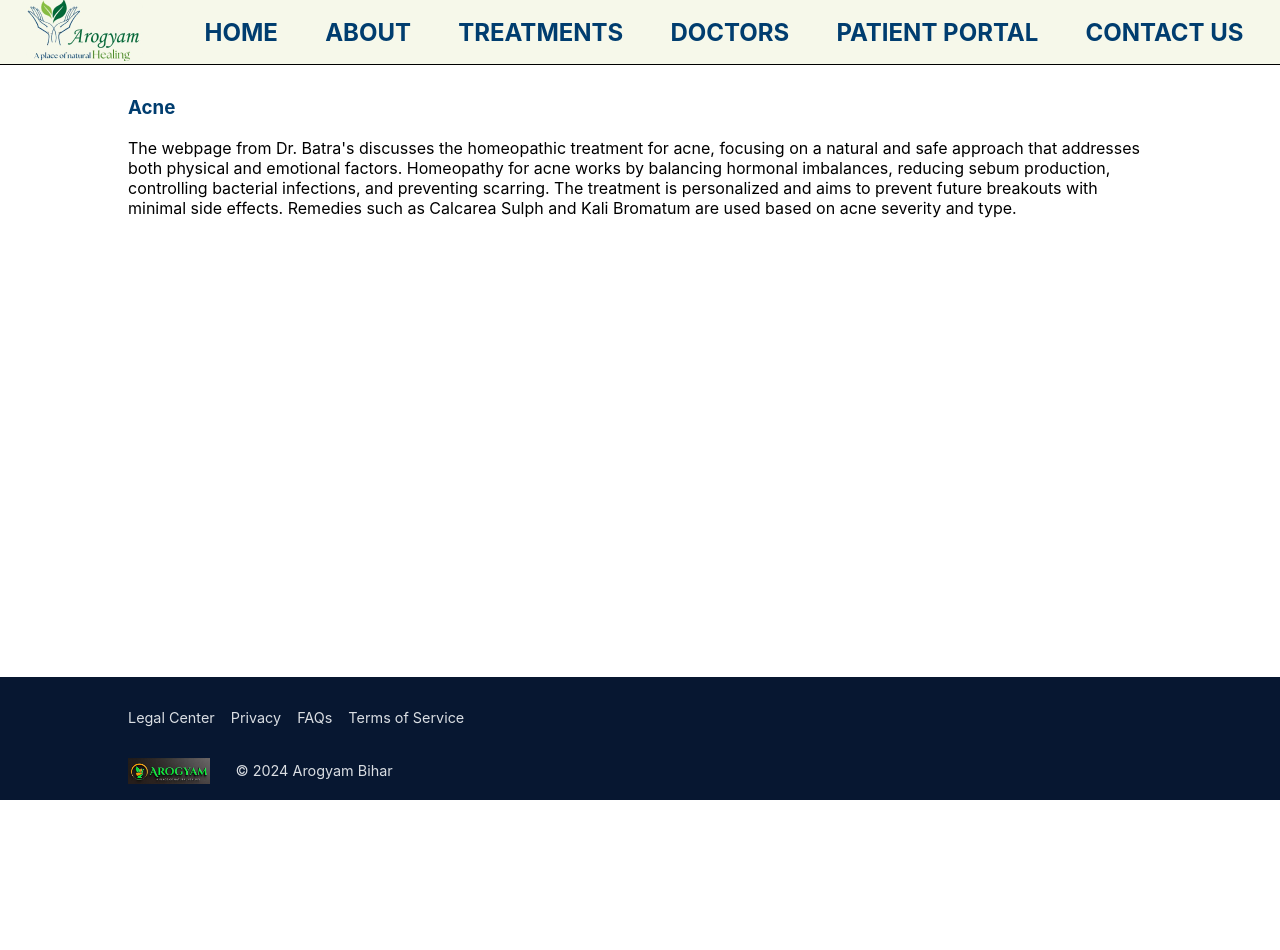
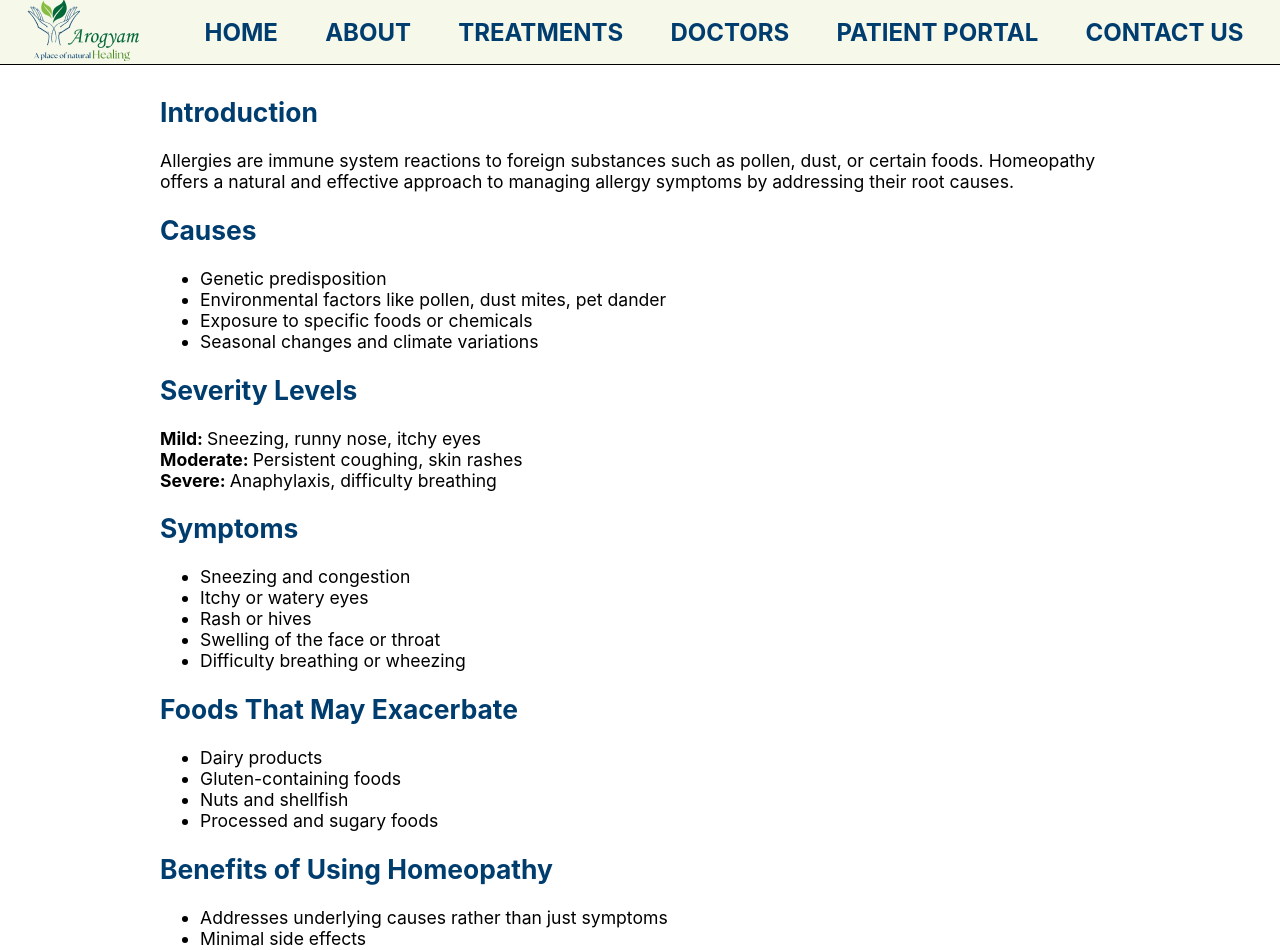
Before and after one commit to imf-ali/Arogyam-web, a React (Create React App) app: page /treatments/acne-treatment in a window 1280 px wide. Shown: the top 950 px of the page. Before the commit the page ends 800 px from the top, so only its background shows below. Built offline with nearby package versions, Linux system fonts and the light colour scheme; no server answers.

Commit message:
some more changes

```diff
--- a/src/assets/treatments.json
+++ b/src/assets/treatments.json
@@ -4,19 +4,129 @@
       "id": 1,
       "name": "Acne",
       "path": "acne-treatment",
-      "description": "The webpage from Dr. Batra's discusses the homeopathic treatment for acne, focusing on a natural and safe approach that addresses both physical and emotional factors. Homeopathy for acne works by balancing hormonal imbalances, reducing sebum production, controlling bacterial infections, and preventing scarring. The treatment is personalized and aims to prevent future breakouts with minimal side effects. Remedies such as Calcarea Sulph and Kali Bromatum are used based on acne severity and type."
+      "data": {
+        "Introduction": "Allergies are immune system reactions to foreign substances such as pollen, dust, or certain foods. Homeopathy offers a natural and effective approach to managing allergy symptoms by addressing their root causes.",
+        "Causes": [
+          "Genetic predisposition",
+          "Environmental factors like pollen, dust mites, pet dander",
+          "Exposure to specific foods or chemicals",
+          "Seasonal changes and climate variations"
+        ],
+        "Severity Levels": {
+          "Mild": "Sneezing, runny nose, itchy eyes",
+          "Moderate": "Persistent coughing, skin rashes",
+          "Severe": "Anaphylaxis, difficulty breathing"
+        },
+        "Symptoms": [
+          "Sneezing and congestion",
+          "Itchy or watery eyes",
+          "Rash or hives",
+          "Swelling of the face or throat",
+          "Difficulty breathing or wheezing"
+        ],
+        "Foods That May Exacerbate": [
+          "Dairy products",
+          "Gluten-containing foods",
+          "Nuts and shellfish",
+          "Processed and sugary foods"
+        ],
+        "Benefits of Using Homeopathy": [
+          "Addresses underlying causes rather than just symptoms",
+          "Minimal side effects",
+          "Personalized treatment tailored to individual needs",
+          "Supports overall immune system health"
+        ],
+        "Homeopathy Treatment": {
+          "Allium Cepa": "Ideal for allergies with watery discharge and burning sensations.",
+          "Natrum Muriaticum": "Suitable for seasonal allergies with emotional stress factors.",
+          "Arsenicum Album": "Best for allergies accompanied by anxiety and restlessness."
+        }
+      }
     },
     {
       "id": 2,
       "name": "Allergic Rhinitis",
       "path": "allergic-rhinitis",
-      "description": "Homeopathy is effective in treating allergic rhinitis by boosting the immune system and reducing hypersensitivity to allergens. It aims to address both physical and emotional symptoms, providing long-term relief without side effects like conventional treatments (antihistamines). Dr. Batra's offers personalized homeopathic treatment, which has shown a 96.3% success rate in treating respiratory conditions like allergic rhinitis. The treatment helps reduce attack frequency and severity while improving quality of life."
+      "data": {
+        "Introduction": "Allergic rhinitis is an immune system reaction to airborne allergens like pollen, dust, or mold. Homeopathy helps in managing allergic rhinitis by addressing both acute symptoms and underlying immune imbalances.",
+        "Causes": [
+          "Pollen from trees, grass, and weeds",
+          "Dust mites",
+          "Pet dander",
+          "Mold spores"
+        ],
+        "Severity Levels": {
+          "Mild": "Sneezing and runny nose",
+          "Moderate": "Nasal congestion, itchy throat",
+          "Severe": "Sinus infections, breathing difficulties"
+        },
+        "Symptoms": [
+          "Sneezing",
+          "Congestion",
+          "Itchy eyes and throat",
+          "Coughing",
+          "Postnasal drip"
+        ],
+        "Foods That May Exacerbate": [
+          "Dairy products",
+          "Processed foods",
+          "Artificial sweeteners",
+          "Certain fermented foods"
+        ],
+        "Benefits of Using Homeopathy": [
+          "Addresses underlying immune issues",
+          "Safe for long-term use",
+          "No sedative effects like conventional antihistamines",
+          "Helps balance immune response"
+        ],
+        "Homeopathy Treatment": {
+          "Sabadilla": "Ideal for sneezing and runny nose with itchy eyes.",
+          "Nux Vomica": "Suitable for stuffy nose and oversensitivity to strong smells.",
+          "Arsenicum Album": "Best for nasal discharge with anxiety and restlessness."
+        }
+      }
     },
     {
       "id": 3,
       "name": "Backache",
       "path": "backache-treatment",
-      "description": "The webpage on Dr. Batra's discusses how homeopathy treats backache by addressing both acute and chronic pain through safe, personalized treatment plans. It emphasizes homeopathy's role in reducing muscle stress, enhancing bone repair, and minimizing pain recurrence. The treatment, supported by clinical trials, offers long-term relief without side effects, making it effective for various back issues, including those during pregnancy and menstruation."
+      "data": {
+        "Introduction": "Backache is often caused by muscle strain, poor posture, or chronic conditions like arthritis. Homeopathy offers a holistic approach to treating back pain by addressing the root cause and providing long-term relief.",
+        "Causes": [
+          "Muscle strain",
+          "Poor posture",
+          "Arthritis",
+          "Herniated disc"
+        ],
+        "Severity Levels": {
+          "Mild": "Occasional stiffness or discomfort",
+          "Moderate": "Persistent ache affecting daily activities",
+          "Severe": "Chronic pain with difficulty moving"
+        },
+        "Symptoms": [
+          "Lower back pain",
+          "Muscle stiffness",
+          "Shooting pain down the leg",
+          "Limited range of motion"
+        ],
+        "Foods That May Exacerbate": [
+          "Processed foods",
+          "Sugary snacks",
+          "Fried foods",
+          "High-fat dairy products"
+        ],
+        "Benefits of Using Homeopathy": [
+          "Reduces inflammation and pain naturally",
+          "Promotes muscle relaxation and healing",
+          "No side effects like conventional painkillers",
+          "Prevents recurrence of pain"
+        ],
+        "Homeopathy Treatment": {
+          "Rhus Toxicodendron": "Effective for stiffness and pain that improves with movement.",
+          "Bryonia Alba": "Suitable for back pain worsened by motion and relieved by rest.",
+          "Arnica Montana": "Best for backache due to injury or overexertion."
+        }
+      }
     }
   ]
 }
--- a/src/components/TreatmentPage/TreatmentItem.js
+++ b/src/components/TreatmentPage/TreatmentItem.js
@@ -9,10 +9,30 @@ const TreatmentItem = () => {
   return (
     <div className={styles.treatmentItem}>
       {treatment ? (
-        <div>
-          <h3>{treatment.name}</h3>
-          <p>{treatment.description}</p>
-        </div>
+        <>
+         {Object.keys(treatment.data).map(key => (
+           <div key={key}>
+            <h2>{key}</h2>
+            {Array.isArray(treatment.data[key]) ? (
+              <ul>
+                {treatment.data[key].map((item, index) => (
+                  <li key={index}>{item}</li>
+                ))}
+              </ul>
+              ) : typeof treatment.data[key] === 'object' ? (
+                <div>
+                  {Object.keys(treatment.data[key]).map(subKey => (
+                    <div key={subKey}>
+                      <strong>{subKey}: </strong> {treatment.data[key][subKey]}
+                    </div>
+                  ))}
+                </div>
+              ) : (
+                <p>{treatment.data[key]}</p>
+              )}
+          </div>
+        ))}
+        </>
       ) : (
         <NotFound />
       )}
--- a/src/styles/TreatmentsPage/Treatment.module.css
+++ b/src/styles/TreatmentsPage/Treatment.module.css
@@ -22,5 +22,11 @@
 .treatmentItem{
   margin: auto;
   margin-top: 12vh;
-  width: 80vw;
+  width: 75vw;
+  font-size: 1.1em;
+  margin-bottom: 5vh;
 }
+
+.treatmentItem h2 {
+  color: #003D6F;
+}
```
